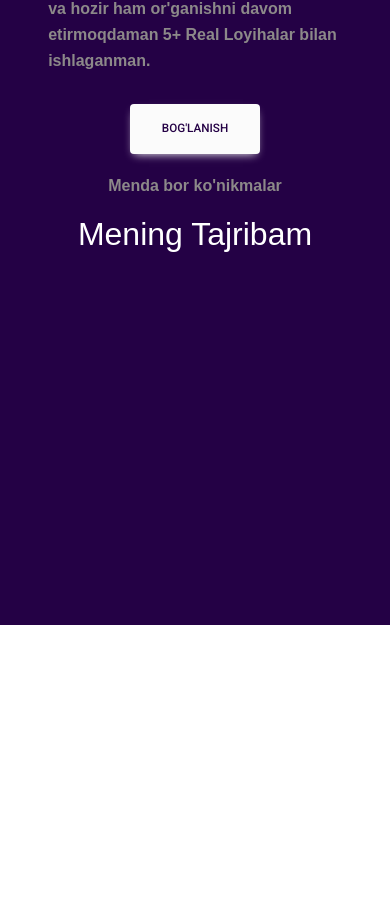
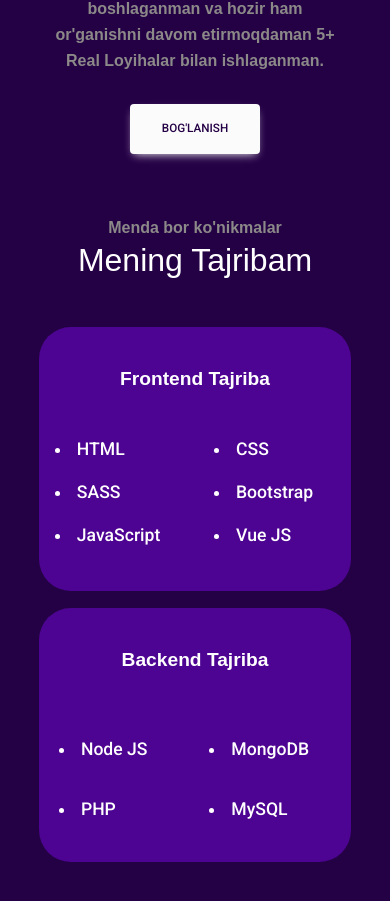
Before and after one commit to Firdavssherzodov/About-Me, a Vue app: page / in a window 390 px wide. Shown: the part 1575-2476 px from the top of the page. Before the commit the page ends 2200 px from the top, so only its background shows below. Built offline with nearby package versions, Linux system fonts and the light colour scheme; some icons are missing.

Commit message:
new peoject

```diff
--- a/src/views/Section_one.vue
+++ b/src/views/Section_one.vue
@@ -40,10 +40,10 @@
           class="p1 p-4 fw-bold"
           style="color: #8c8989; font-family: Poppins, sans-serif"
         >
-          Men Firdavs Sherzodov hozirda 17 yoshdaman axborot texnologiyalari
-          qiziqishim sababli 2023-yil boshida IT sohasiga kirib kelganman va web
-          dasturlash o'rganishni boshlaganman va hozir ham or'ganishni davom
-          etirmoqdaman 5+ Real Loyihalar bilan ishlaganman.
+          Men Firdavs Sherzodov hozirda 17 yoshdaman axborot texnologiyalariga
+          qiziqishim sababli 2023-yildan boshlab IT sohasiga kirib kelganman va
+          web dasturlashni o'rganishni boshlaganman va hozir ham or'ganishni
+          davom etirmoqdaman 5+ Real Loyihalar bilan ishlaganman.
         </p>
         <button
           type="button"
@@ -130,7 +130,7 @@
 @media (max-width: 385px) {
   .diva {
     width: 100% !important;
-    height: 500px !important;
+    height: auto;
   }
   .section_about {
     display: block !important;
@@ -179,15 +179,12 @@
     text-align: center !important;
   }
   .p1 {
-    width: 100%;
+    text-align: center;
+    width: 100% !important;
     font-size: 1rem;
     padding: 5px !important;
   }
-  .diva {
-    width: 100%;
-    height: 1400px !important;
-    background-color: #240145;
-  }
+
   .btn {
     width: 100px;
     height: 50px;
@@ -236,10 +233,11 @@
     padding: 0;
     display: block !important;
     text-align: center !important;
-    font-size: 0.8rem ;
+    font-size: 0.8rem;
   }
 
   .p1 {
+    text-align: center;
     width: 100%;
     font-size: 1rem;
     padding: 15px !important;
@@ -366,6 +364,7 @@
     text-align: center !important;
   }
   .p1 {
+    text-align: center;
     width: 100%;
     font-size: 1rem;
     padding: 15px !important;
@@ -384,7 +383,7 @@
     padding-bottom: 50px !important;
   }
 }
-@media (max-width:1200px) {
+@media (max-width: 1200px) {
   .fa-solid {
     font-size: 1.5rem !important;
     padding-bottom: 50px !important;
@@ -396,7 +395,7 @@
     text-align: center !important;
   }
 }
-@media (max-width:1400px) {
+@media (max-width: 1400px) {
   .fa-solid {
     font-size: 1.5rem !important;
     padding-bottom: 50px !important;
--- a/src/views/Section_two.vue
+++ b/src/views/Section_two.vue
@@ -1,40 +1,243 @@
 <template>
-    <div class="diva">
-<p class="text-center fs-6 fw-bold p1 pt-5" style="color: #8c8989; font-family: Poppins,sans-serif;"> Menda bor ko'nikmalar</p>
-<h1 class="text-center h11 " style="color: white; font-size: 2rem; font-family: Poppins,sans-serif;">Mening Tajribam</h1>
+  <div class="diva">
+    <p
+      class="text-center fs-6 fw-bold p1 pt-5"
+      style="color: #8c8989; font-family: Poppins, sans-serif"
+    >
+      Menda bor ko'nikmalar
+    </p>
+    <h1
+      class="text-center pb-5 h11"
+      style="color: white; font-size: 2rem; font-family: Poppins, sans-serif"
+    >
+      Mening Tajribam
+    </h1>
+    <div class="Section">
+      <div class="div1">
+        <h6
+          class="text-center py-5 fw-bold"
+          style="color: white; font-family: Poppins, sans-serif"
+        >
+          Frontend Tajriba
+        </h6>
+        <div class="text-white d1">
+          <ul>
+            <li>HTML</li>
+            <li>SASS</li>
+            <li>JavaScript</li>
+          </ul>
+
+          <ul>
+            <li>CSS</li>
+            <li>Bootstrap</li>
+            <li>Vue JS</li>
+          </ul>
+        </div>
+      </div>
+      <div class="div1">
+        <h6
+          class="text-center py-5 fw-bold"
+          style="color: white; font-family: Poppins, sans-serif"
+        >
+          Backend Tajriba
+        </h6>
+        <div class="text-white d1 d2">
+          <ul>
+            <li class="py-4">Node JS</li>
+
+            <li class="py-4">PHP</li>
+          </ul>
+
+          <ul>
+            <li class="py-4">MongoDB</li>
+            <li class="py-4">MySQL</li>
+          </ul>
+        </div>
+      </div>
     </div>
+  </div>
 </template>
 
-<script setup>
-
-</script>
+<script setup></script>
 
 <style scoped>
-.diva{
-    width: 100%;
-    height: 500px;
-    background-color: #240145;
-
+* {
+  margin: 0;
+  padding: 0;
+  box-sizing: border-box;
+}
+.diva {
+  width: 100%;
+  height: 800px;
+  background-color: #240145;
+}
+.Section {
+  width: 75%;
+  height: auto;
+  margin: auto;
+  display: flex;
+  justify-content: space-around;
+  align-items: center;
+}
+.div1 {
+  width: 40%;
+  height: auto;
+  border-radius: 2rem;
+  background-color: #4e0492;
+}
+.div1:hover {
+  background-color: #240145;
+  border: 1px solid rgb(0, 101, 135);
+}
+.d1 {
+  display: flex;
+  justify-content: space-around;
+  padding-bottom: 10%;
+}
+ul li {
+  font-weight: 500;
+  padding: 10px;
+  padding-bottom: 15px;
 }
 
+/* Responsive 385 */
+@media (max-width: 385px) {
+  .diva {
+    padding-top: 5vh;
+  }
+  .hh1 {
+    font-size: 1rem !important;
+  }
+  .Section {
 
+    width: 100% !important;
+    display: block !important;
+  }
+  .div1{
+width: 80%;
+margin: auto ;
+margin-bottom: 2vh;
+  }
+  .d1 {
 
+  padding-bottom: 15%;
+}
+ul li {
+  font-weight: 400;
+  font-size: 0.9rem;
+  padding: 5px;
+  padding-bottom: 10px;
+}
+h6{
+    padding: 2.5rem !important;
+}
+}
+/* Responsive 576 */
+@media (max-width: 576px) {
+  .diva {
+    padding-top: 5vh;
+  }
+  .hh1 {
+    font-size: 1.1rem !important;
+  }
+  .Section {
 
+    width: 100% !important;
+    display: block !important;
+  }
+  .div1{
+width: 80%;
+margin: auto ;
+margin-bottom: 2vh;
+  }
+  .d1 {
 
+  padding-bottom: 13%;
+}
+ul li {
+  font-weight: 500;
+  font-size: 1.0.5rem;
+  padding: 5px;
+  padding-bottom: 10px;
+}
+h6{
+    font-size: 1.2rem;
+    padding: 2.5rem !important;
+}
+.d2 ul li{
+padding-bottom: 15px !important;
+}
+}
+/* Responsive 768 */
+@media (max-width: 768px) {
+  .diva {
+    padding-top: 5vh;
+  }
+  .hh1 {
+    font-size: 1.1rem !important;
+  }
+  .Section {
 
+    width: 100% !important;
+    display: block !important;
+  }
+  .div1{
+width: 80%;
+margin: auto ;
+margin-bottom: 2vh;
+  }
+  .d1 {
 
+  padding-bottom: 10%;
+}
+ul li {
+  font-weight: 500;
+  font-size: 1.1rem;
+  padding: 5px;
+  padding-bottom: 10px;
+}
+h6{
+    font-size: 1.2rem;
+    padding: 2.5rem !important;
+}
+.d2 ul li{
+padding-bottom: 8px !important;
+}
+}
+/* Responsive 992 */
+@media (max-width: 992px) {
+  .diva {
+    padding-top: 5vh;
+  }
+  .hh1 {
+    font-size: 1.1rem !important;
+  }
+  .Section {
 
+    width: 100% !important;
+    display: block !important;
+  }
+  .div1{
+width: 80%;
+margin: auto ;
+margin-bottom: 2vh;
+  }
+  .d1 {
 
-
-
-
-
-
-@media (max-width:385px) {
-
-
-    .hh1{
-    font-size: 1rem !important;
-   }
+  padding-bottom: 10%;
+}
+ul li {
+  font-weight: 500;
+  font-size: 1.1rem;
+  padding: 5px;
+  padding-bottom: 10px;
+}
+h6{
+    font-size: 1.2rem;
+    padding: 2.5rem !important;
+}
+.d2 ul li{
+padding-bottom: 8px !important;
+}
 }
 </style>
```
